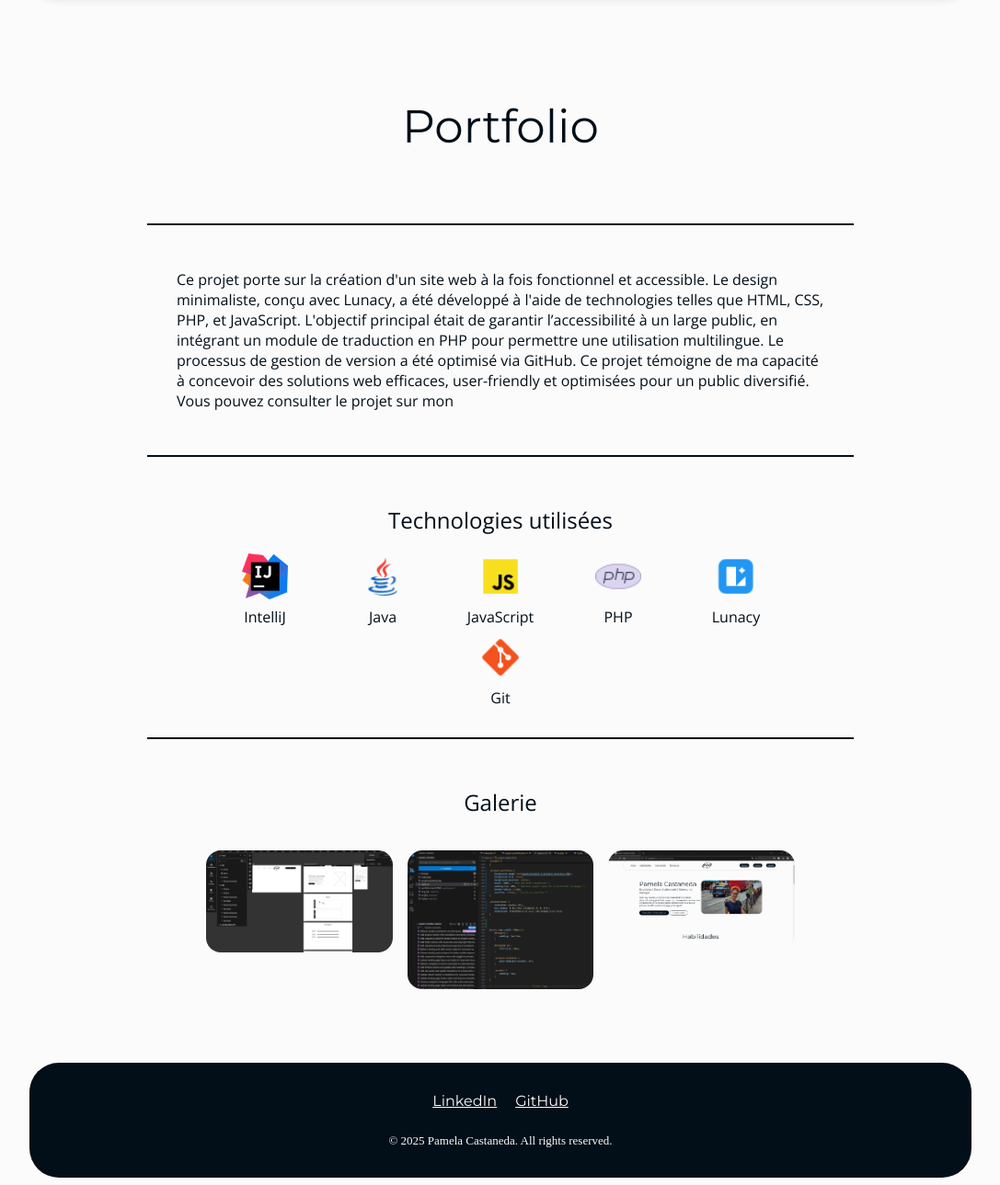
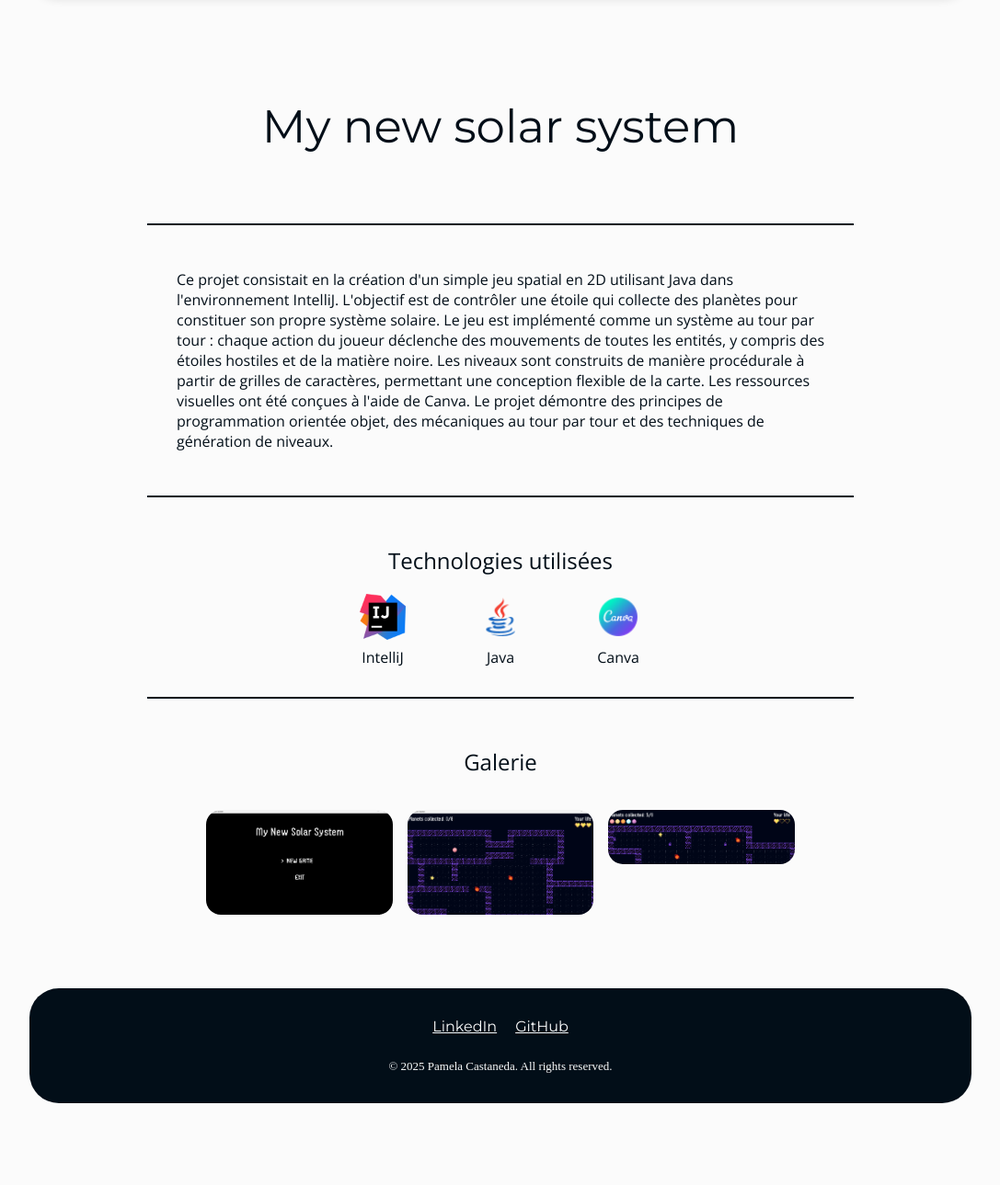
Before and after one commit to pame-scs/portfolio-2025, a PHP site: page /project-spacegame.php?lang=fr in a window 1280 px wide. Shown: the part 87-1376 px from the top of the page at 92% size, without its empty margins (96-1183 px from the left). After the commit the page ends 1287 px from the top, so only its background shows below. Run offline with PHP 8.4, Linux system fonts and the light colour scheme.

Commit message:
Add Space Game project page with updated descriptions and translations

```diff
--- a/index.php
+++ b/index.php
@@ -218,6 +218,12 @@
                     </article>
                     <h3>STUDIO LAB'UT com</h3>
                 </a>
+                <a href="\project-spacegame.php" class="project">
+                    <article class="project-spacegame p-img">
+
+                    </article>
+                    <h3>My new solar system</h3>
+                </a>
             </div>
         </div>
 
--- a/project-spacegame.php
+++ b/project-spacegame.php
@@ -18,9 +18,9 @@
 <body>
     <?php include "php/nav.php" ?>
     <main class="project-page">
-        <h1>Portfolio</h1>
+        <h1>My new solar system</h1>
         <section>
-                <p><?php echo $TRAD["portfolio-project-desc"] ?></p>
+                <p><?php echo $TRAD["game-project-desc"] ?></p>
         </section>
         <section>
             <h2><?php echo $TRAD["used-tech"] ?></h2>
@@ -34,29 +34,17 @@
                     <p>Java</p>
                 </div>
                 <div class="skill-item">
-                    <img src="assets/js.png" alt="JavaScript logo">
-                    <p>JavaScript</p>
-                </div>
-                <div class="skill-item">
-                    <img src="assets/php.png" alt="PHP logo">
-                    <p>PHP</p>
-                </div>
-                <div class="skill-item">
-                    <img src="assets/Lunacy.png" alt="Lunacy logo">
-                    <p>Lunacy</p>
-                </div>
-                <div class="skill-item">
-                    <img src="assets/git.png" alt="git logo">
-                    <p>Git</p>
+                    <img src="assets/canva.png" alt="Canva logo">
+                    <p>Canva</p>
                 </div>
             </div>
         </section>
         <section>
             <h2><?php echo $TRAD["galery"] ?></h2>
             <div class="galery">
-                <img src="assets/project-1/portfolio-skecth.PNG" alt="portfolio1">
-                <img src="assets/project-1/project-code.PNG" alt="portfolio2">
-                <img src="assets/project-1/project-result.PNG" alt="portfolio2">
+                <img src="assets/project-5/game-1.png" alt="game1">
+                <img src="assets/project-5/game-2.png" alt="game2">
+                <img src="assets/project-5/game-3.png" alt="game3">
             </div>
         </section>
     </main>
--- a/style.css
+++ b/style.css
@@ -454,6 +454,10 @@ nav .menu-icon {
     background-image: url(assets/project-3/site-web-1.png);
 }
 
+.project-spacegame{
+    background-image: url(assets/project-5/game-1.png);
+}
+
 .p-img {
     background-size: cover;
     background-position: center;
--- a/traduction/eng.php
+++ b/traduction/eng.php
@@ -44,6 +44,8 @@ $translations = [
     "studio-site-project-desc" => "STUDIO LAB'UT is a professional studio dedicated to sound creation, training, and supporting artists, located in Strasbourg. As part of my internship, I was tasked with designing a showcase website using the Carrd tool to effectively present the studio's activities, training programs, and equipment (<a href=\"https://labut.xyz/\" target=\"_blank\">labut.xyz</a>). This project allowed me to structure information clearly and visually, considering the needs of a diverse audience (students, freelancers, artists). I also ensured to highlight the studio's identity by working on a coherent graphic line and smooth navigation. This experience strengthened my skills in web design, visual communication, and information accessibility.",
     /* ------------------------------- Com Studio ------------------------------- */
     "com-studio-project-desc" => "During my internship at STUDIO LAB'UT, a space dedicated to sound creation and artistic training, I developed a digital communication strategy on Instagram, Facebook, and LinkedIn. I implemented an editorial line consistent with the studio's values (creativity, accessibility, excellence) and designed visuals adapted to each platform. In parallel, I developed a graphic charter to strengthen the studio's visual identity and ensure better recognition among our target audience (students, freelancers, emerging artists).",
+    /* ------------------------------- Space game ------------------------------- */
+    "game-project-desc" => "This project involved creating a simple 2D space game using Java in the IntelliJ environment. The objective is to control a star that collects planets to assemble its own solar system. The game is implemented as a turn-based system: each player action triggers movements from all entities, including hostile stars and dark matter. Levels are procedurally constructed from character grids, enabling flexible map design. The visual assets were designed using Canva. The project demonstrates object-oriented programming principles, turn-based mechanics, and level generation techniques.",
     /* ---------------------------------- Contact --------------------------------- */
     "contact-h1" => "Contact Me"
 ];
--- a/traduction/es.php
+++ b/traduction/es.php
@@ -43,7 +43,8 @@ $translations = [
     /* ------------------------------- Site Studio ------------------------------ */
     "studio-site-project-desc" => "STUDIO LAB'UT es un estudio profesional dedicado a la creación sonora, a la formación y al acompañamiento de artistas, situado en Estrasburgo. En el marco de mi pasantía, me encargaron diseñar un sitio escaparate con la herramienta Carrd, para presentar eficazmente las actividades del estudio, sus formaciones y sus equipamientos (<a href=\"https://labut.xyz/\" target=\"_blank\">labut.xyz</a>). Este proyecto me ha permitido estructurar la información de manera clara y visual, teniendo en cuenta las necesidades de un público diverso (estudiantes, intermitentes, artistas). También me aseguré de valorar la identidad del estudio trabajando en una línea gráfica coherente y una navegación fluida. Esta experiencia me ha permitido reforzar mis habilidades en diseño web, comunicación visual y accesibilidad de la información.",
     /* ------------------------------- Com Studio ------------------------------- */
-    "com-studio-project-desc" => "En el marco de mi pasantía en STUDIO LAB'UT, un espacio dedicado a la creación sonora y a la formación artística, he desarrollado una estrategia de comunicación digital en Instagram, Facebook y LinkedIn. He implementado una línea editorial coherente con los valores del estudio (creatividad, accesibilidad, excelencia) y diseñado visuales adaptados a cada plataforma. Paralelamente, he desarrollado una carta gráfica para reforzar la identidad visual del estudio y asegurar un mejor reconocimiento entre nuestro público objetivo (estudiantes, intermitentes, artistas emergentes)."
-
+    "com-studio-project-desc" => "En el marco de mi pasantía en STUDIO LAB'UT, un espacio dedicado a la creación sonora y a la formación artística, he desarrollado una estrategia de comunicación digital en Instagram, Facebook y LinkedIn. He implementado una línea editorial coherente con los valores del estudio (creatividad, accesibilidad, excelencia) y diseñado visuales adaptados a cada plataforma. Paralelamente, he desarrollado una carta gráfica para reforzar la identidad visual del estudio y asegurar un mejor reconocimiento entre nuestro público objetivo (estudiantes, intermitentes, artistas emergentes).",
+    /* ------------------------------- Space game ------------------------------- */
+    "game-project-desc" => "Este proyecto consistió en la creación de un sencillo juego espacial en 2D utilizando Java en el entorno IntelliJ. El objetivo es controlar una estrella que recoge planetas para formar su propio sistema solar. El juego se implementa como un sistema por turnos: cada acción del jugador provoca movimientos de todas las entidades, incluidas estrellas hostiles y materia oscura. Los niveles se construyen de forma procedimental a partir de cuadrículas de caracteres, lo que permite un diseño flexible del mapa. Los recursos visuales fueron diseñados utilizando Canva. El proyecto demuestra principios de programación orientada a objetos, mecánicas por turnos y técnicas de generación de niveles."
 ];
 ?>
--- a/traduction/fr.php
+++ b/traduction/fr.php
@@ -43,6 +43,8 @@ $translations = [
     /* ------------------------------- Site Studio ------------------------------ */
     "studio-site-project-desc" => "STUDIO LAB'UT est un studio professionnel dédié à la création sonore, à la formation et à l'accompagnement d'artistes, situé à Strasbourg. Dans le cadre de mon stage, on m'a confié la mission de concevoir un site vitrine avec l'outil Carrd, afin de présenter efficacement les activités du studio, ses formations et son matériel (<a href=\"https://labut.xyz/\" target=\"_blank\">labut.xyz</a>). Ce projet m'a permis de structurer l'information de manière claire et visuelle, en tenant compte des besoins d'un public diversifié (étudiants, intermittents, artistes). J'ai également veillé à valoriser l'identité du studio en travaillant sur une ligne graphique cohérente et une navigation fluide. Cette expérience m'a permis de renforcer mes compétences en design web, communication visuelle et accessibilité de l'information.",
     /* ------------------------------- Com Studio ------------------------------- */
-    "com-studio-project-desc" => "Dans le cadre de mon stage au STUDIO LAB'UT, un espace dédié à la création sonore et à la formation artistique, j’ai élaboré une stratégie de communication digitale sur Instagram, Facebook et LinkedIn. J’ai mis en place une ligne éditoriale cohérente avec les valeurs du studio (créativité, accessibilité, excellence) et conçu des visuels adaptés à chaque plateforme. En parallèle, j’ai développé une charte graphique pour renforcer l’identité visuelle du studio et assurer une meilleure reconnaissance auprès de notre audience cible (étudiants, intermittents, artistes émergents)."
+    "com-studio-project-desc" => "Dans le cadre de mon stage au STUDIO LAB'UT, un espace dédié à la création sonore et à la formation artistique, j’ai élaboré une stratégie de communication digitale sur Instagram, Facebook et LinkedIn. J’ai mis en place une ligne éditoriale cohérente avec les valeurs du studio (créativité, accessibilité, excellence) et conçu des visuels adaptés à chaque plateforme. En parallèle, j’ai développé une charte graphique pour renforcer l’identité visuelle du studio et assurer une meilleure reconnaissance auprès de notre audience cible (étudiants, intermittents, artistes émergents).",
+    /* ------------------------------- Space game ------------------------------- */
+    "game-project-desc" => "Ce projet consistait en la création d'un simple jeu spatial en 2D utilisant Java dans l'environnement IntelliJ. L'objectif est de contrôler une étoile qui collecte des planètes pour constituer son propre système solaire. Le jeu est implémenté comme un système au tour par tour : chaque action du joueur déclenche des mouvements de toutes les entités, y compris des étoiles hostiles et de la matière noire. Les niveaux sont construits de manière procédurale à partir de grilles de caractères, permettant une conception flexible de la carte. Les ressources visuelles ont été conçues à l'aide de Canva. Le projet démontre des principes de programmation orientée objet, des mécaniques au tour par tour et des techniques de génération de niveaux."
 ];
 ?>
```
